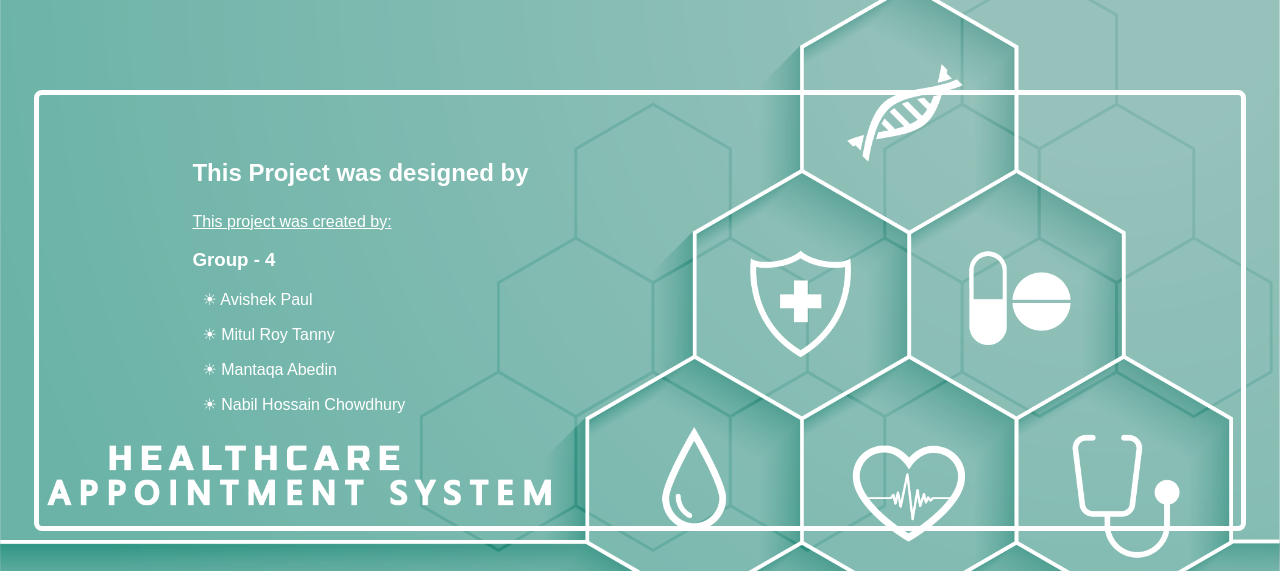
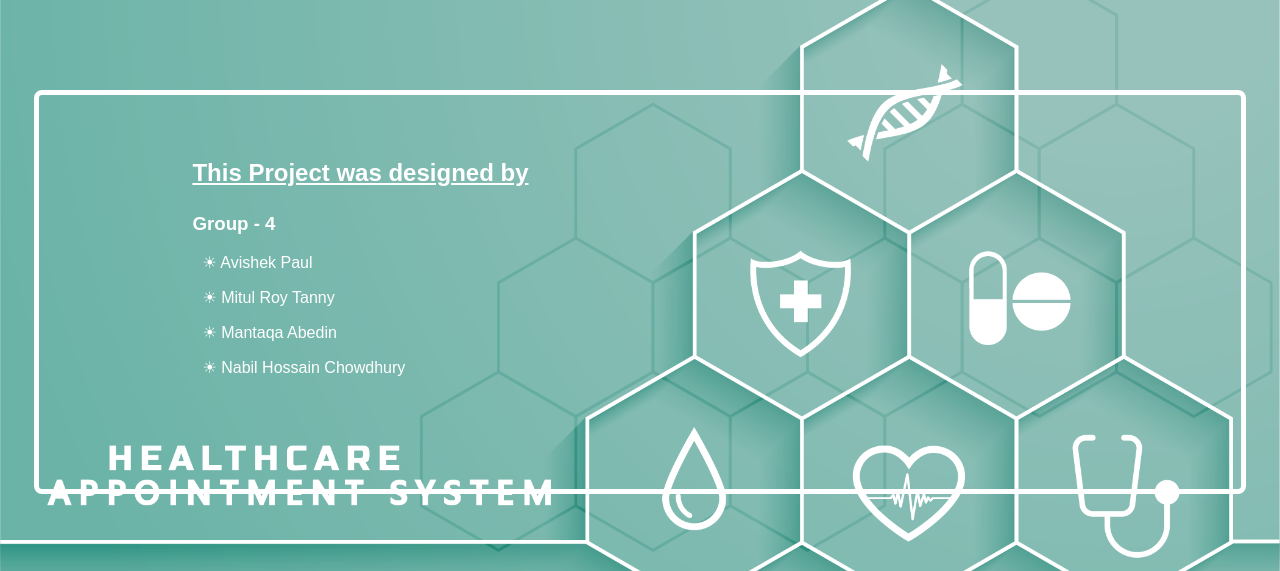
Before and after one commit to nabilm432a/Healthcare, a PHP site: page /credits.php in a window 1280 px wide. Shown: the part 68-639 px from the top of the page. Run offline with PHP 8.4, Linux system fonts and the light colour scheme.

Commit message:
Add files via upload

```diff
--- a/credits.php
+++ b/credits.php
@@ -26,8 +26,7 @@
                 <div class="wrapper2">
                     <article class="article-two">
                         <header>
-                            <h2>This Project was designed by</h2>
-                            <p style="text-decoration:underline;">This project was created by:</p>
+                            <h2 style="text-decoration: underline;">This Project was designed by</h2>
                             <h3>Group - 4</h3>
                             <p style="margin-left: 10px;">&#9728; Avishek Paul</p>
                             <p style="margin-left: 10px;">&#9728; Mitul Roy Tanny</p>
```
